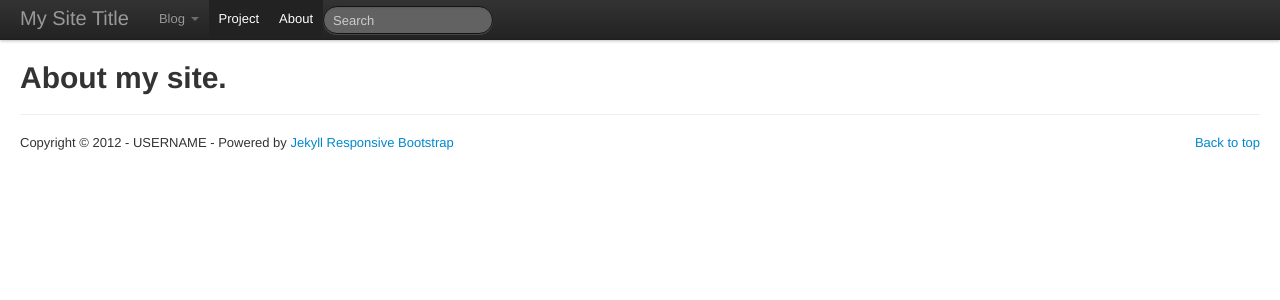
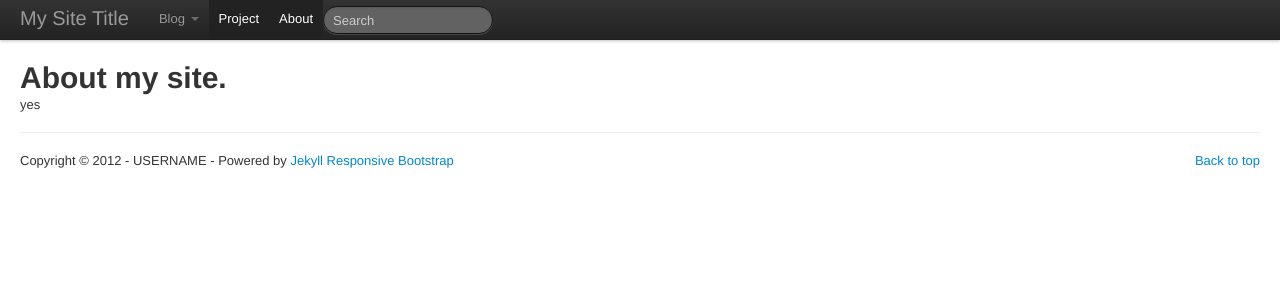
Before and after one commit to tokkonopapa/jekyll-experiment, a Jekyll site: the page built from about.html, in a window 1280 px wide. Shown: the top 300 px of the page. Built offline with Jekyll 4.4.1, drawn with Linux system fonts in a browser that asks for light colours; nearby versions of some CDN libraries; Markdown is read by kramdown in place of the engine named in the settings.

Commit message:
test filter

```diff
--- a/about.html
+++ b/about.html
@@ -7,6 +7,10 @@ title: About my site.
 			</header>
 
 			<section>
+			{% assign a = "xxx" %}
+			{% assign b = "xx" %}
+			{% capture c %}{{ a | replace: b, "" }}{% endcapture %}
+			{% if c <= 'x' %}yes{% else %}no{% endif %}
 			</section>
 
 			<footer>
```
Also changed, not shown: README.md, 1 other file.
